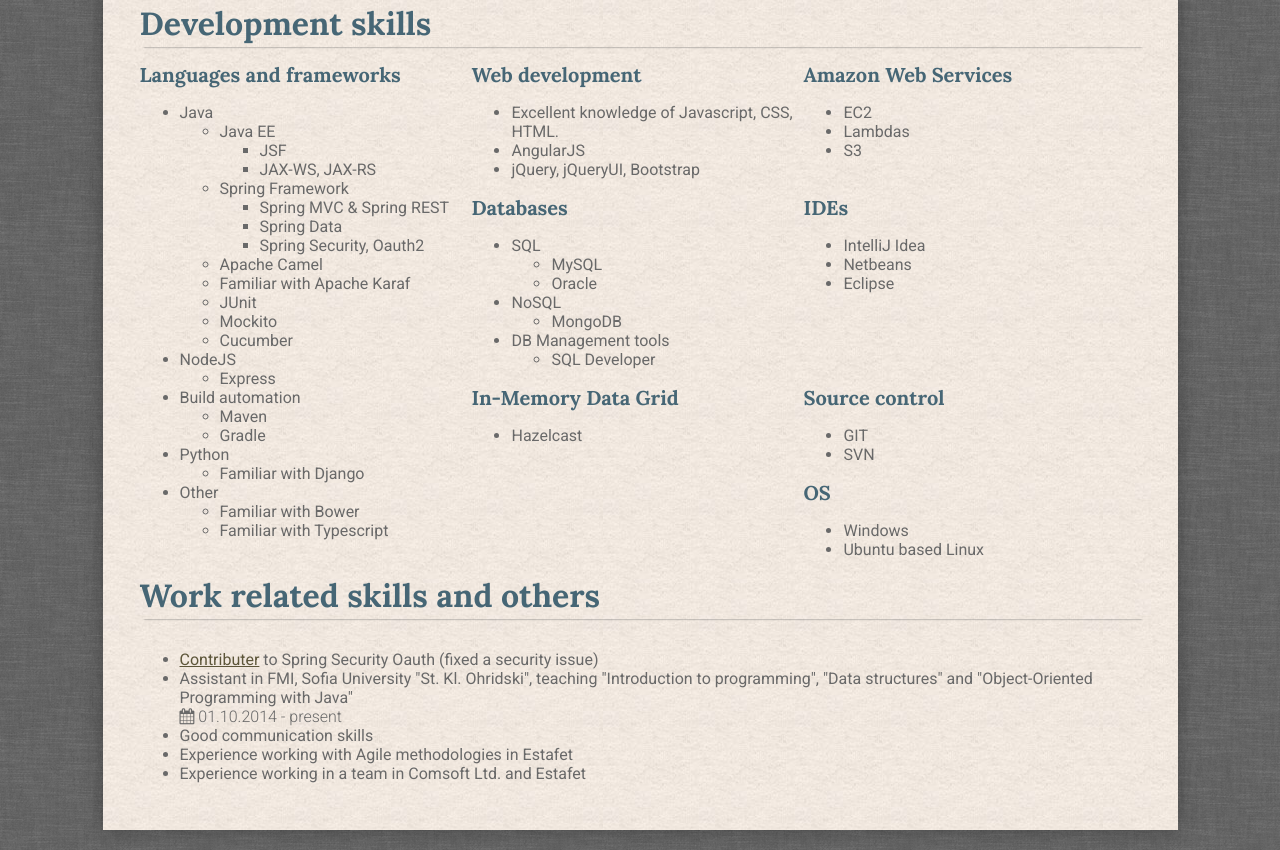
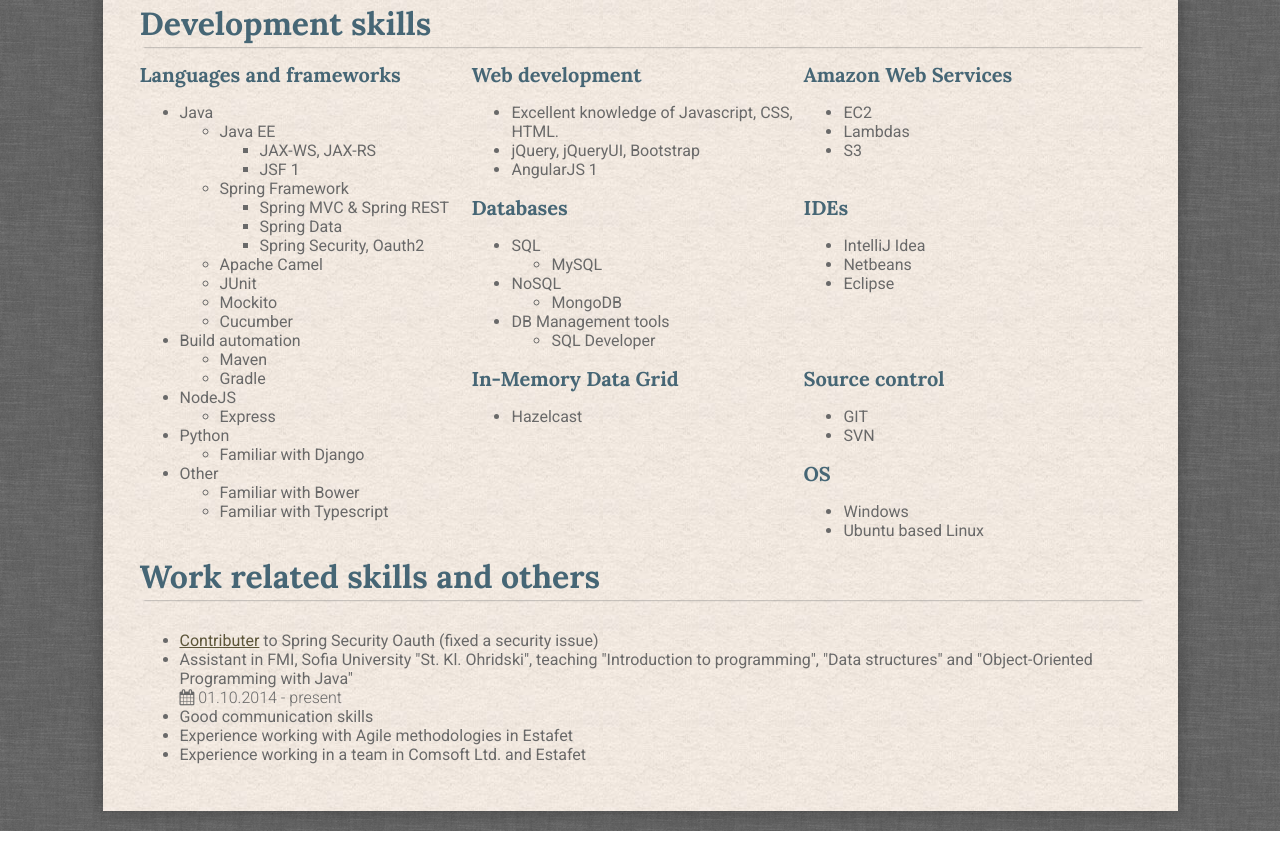
Before and after one commit to gharizanov92/gh-pages, a plain HTML site: page index.html in a window 1280 px wide. Shown: the part 1437-2287 px from the top of the page. Drawn offline with Linux system fonts and the light colour scheme.

Commit message:
commented out some skills

```diff
--- a/index.html
+++ b/index.html
@@ -343,10 +343,10 @@
                                         Java EE
                                         <ul>
                                             <li>
-                                                JSF
+                                                JAX-WS, JAX-RS
                                             </li>
                                             <li>
-                                                JAX-WS, JAX-RS
+                                                JSF 1
                                             </li>
                                         </ul>
                                     </li>
@@ -367,9 +367,9 @@
                                     <li>
                                         Apache Camel
                                     </li>
-                                    <li>
+<!--                                    <li>
                                         Familiar with Apache Karaf
-                                    </li>
+                                    </li>-->
                                     <li>
                                         JUnit
                                     </li>
@@ -382,18 +382,18 @@
                                 </ul>
                             </li>
                             <li>
+                                Build automation
+                                <ul>
+                                    <li>Maven</li>
+                                    <li>Gradle</li>
+                                </ul>
+                            </li>
+                            <li>
                                 NodeJS
                                 <ul>
                                     <li>
                                         Express
                                     </li>
-                                </ul>
-                            </li>
-                            <li>
-                                Build automation
-                                <ul>
-                                    <li>Maven</li>
-                                    <li>Gradle</li>
                                 </ul>
                             </li>
                             <li>
@@ -424,10 +424,10 @@
                                     Excellent knowledge of Javascript, CSS, HTML.
                                 </li>
                                 <li>
-                                    AngularJS
+                                    jQuery, jQueryUI, Bootstrap
                                 </li>
                                 <li>
-                                    jQuery, jQueryUI, Bootstrap
+                                    AngularJS 1
                                 </li>
                             </ul>
                         </div>
@@ -456,7 +456,7 @@
                                     SQL
                                     <ul>
                                         <li>MySQL</li>
-                                        <li>Oracle</li>
+                                        <!--<li>Oracle</li>-->
                                     </ul>
                                 </li>
                                 <li>
```
